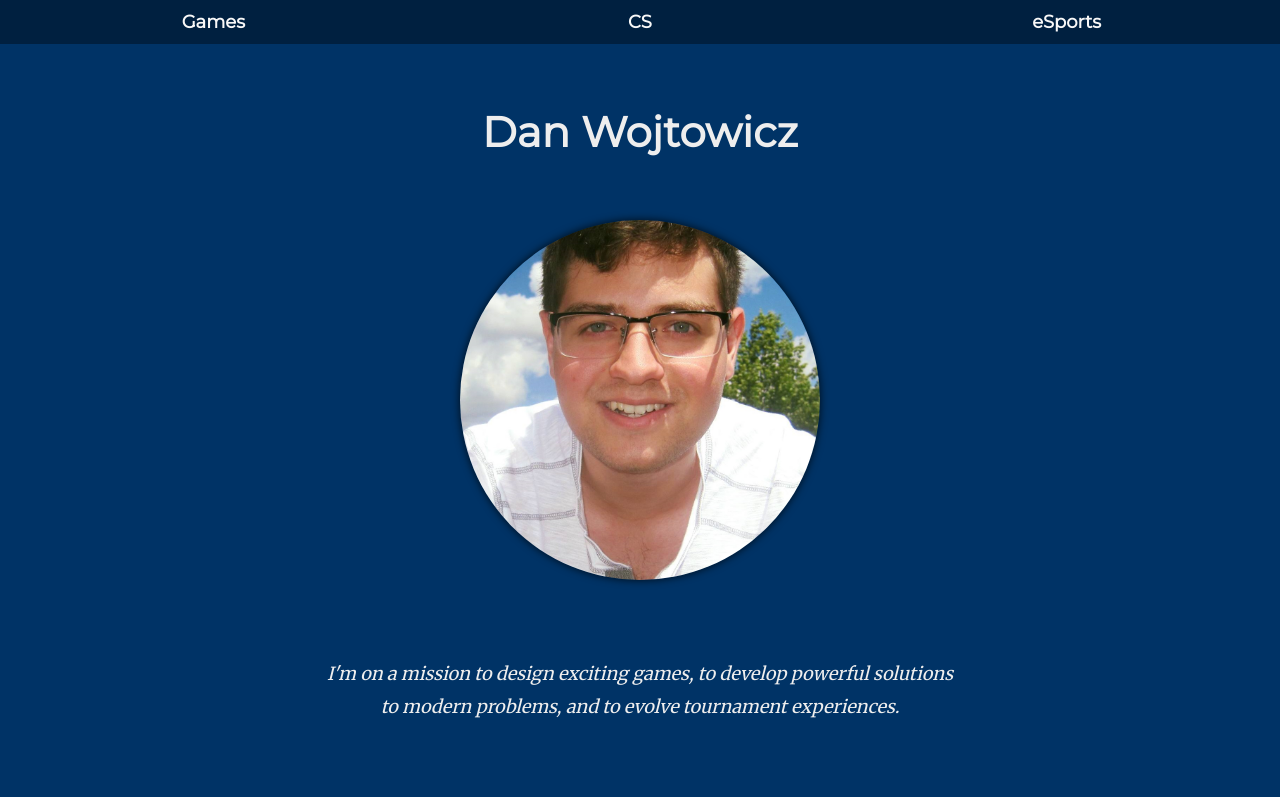
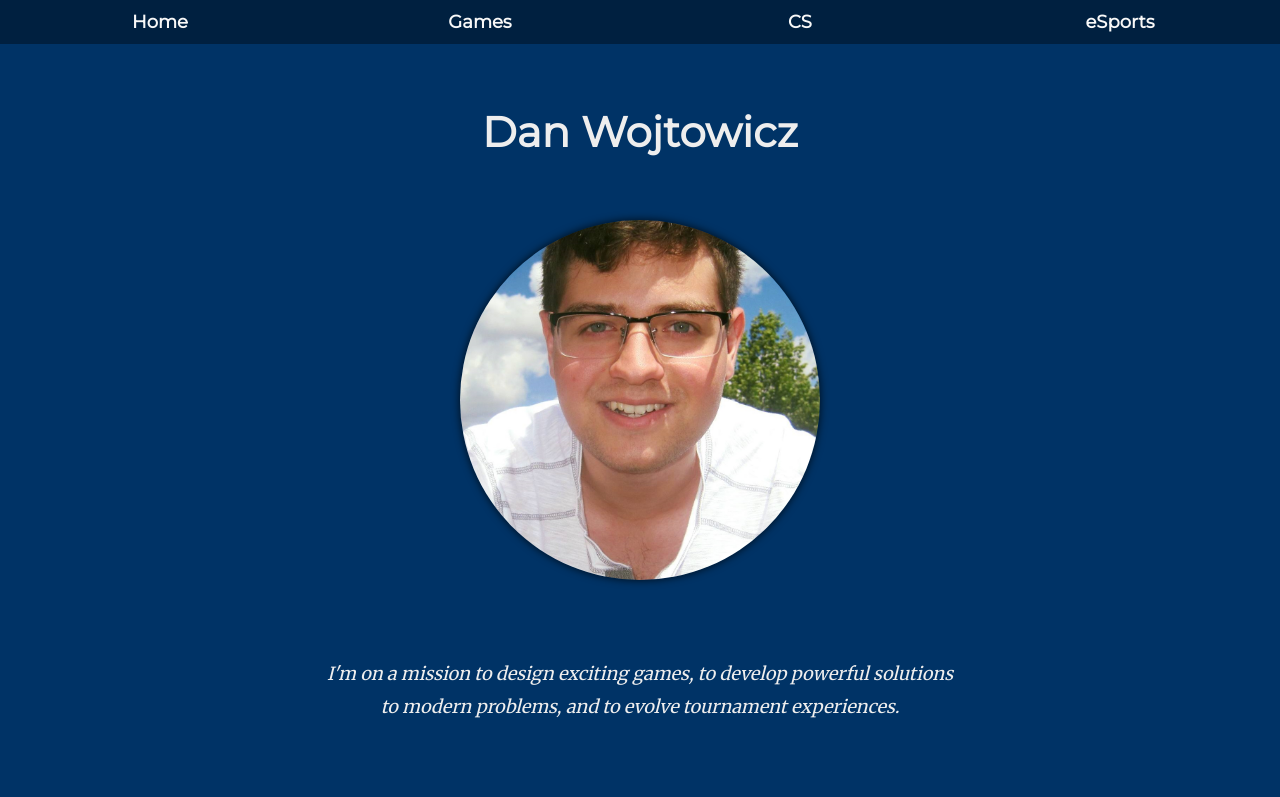
Before and after one commit to Truski/web-presence, a plain HTML site: page index.html in a window 1280 px wide. Shown: the top 797 px of the page. Drawn offline with Linux system fonts and the light colour scheme.

Commit message:
Add home to navigation

```diff
--- a/css/screen.css
+++ b/css/screen.css
@@ -126,7 +126,7 @@ img {
 
 #navigation li {
   float: left;
-  width: 33.33333%;
+  width: 25%;
 }
 
 .flexbox #header {
--- a/index.html
+++ b/index.html
@@ -12,6 +12,7 @@
       <h1>Dan Wojtowicz</h1>
       <nav id="navigation">
         <ul>
+          <li><a id="this-page" href="/">Home</a></li>
           <li><a href="/games/">Games</a></li>
           <li><a href="/cs/">CS</a></li>
           <li><a href="/esports/">eSports</a></li>
```
Also changed, not shown: cs/index.html (+1 -0 lines), esports/index.html (+1 -0 lines), games/index.html (+1 -0 lines).
